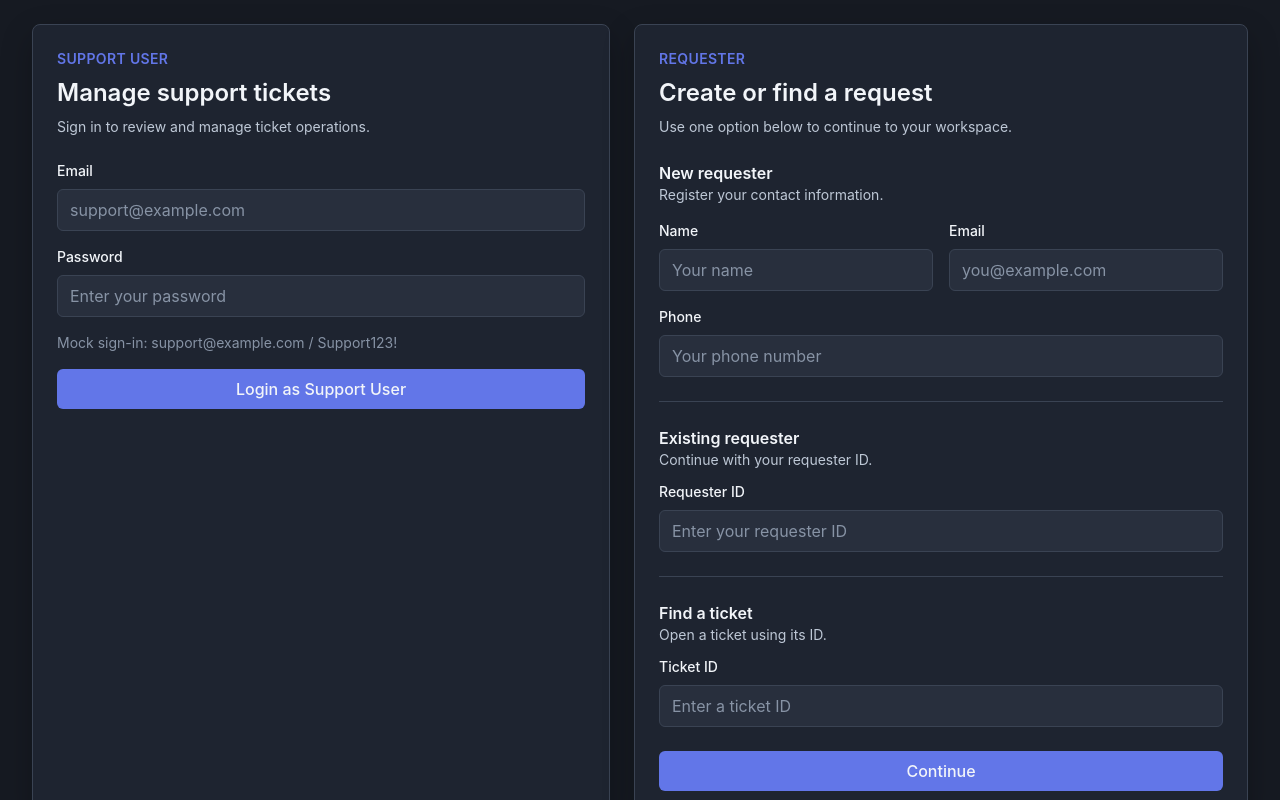
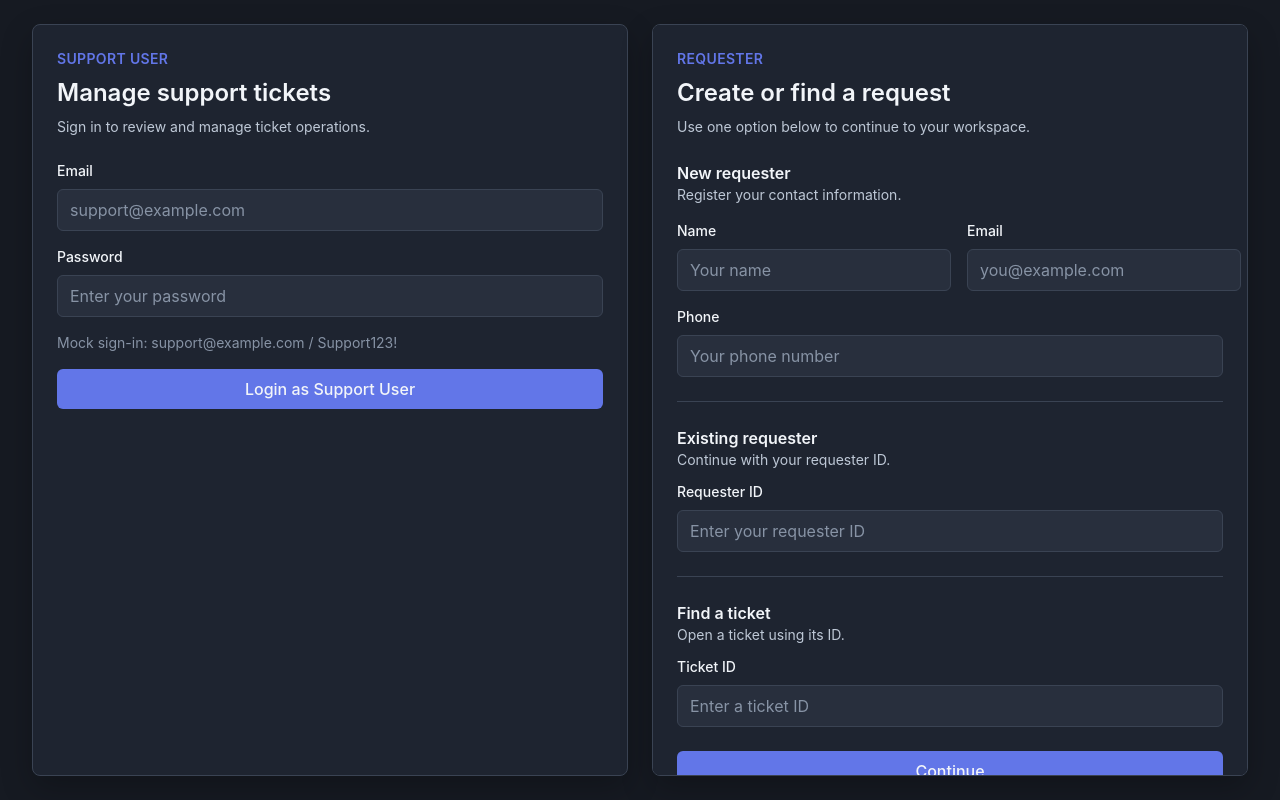
Before and after one commit to G9Mares/frontend, an Angular app: page / in a window 1280 px wide. Built offline with nearby package versions, Linux system fonts and the light colour scheme.

Commit message:
fix: :art: Se quita el scroll en pantalla

```diff
--- a/src/app/features/auth/landing-page/landing-page.html
+++ b/src/app/features/auth/landing-page/landing-page.html
@@ -1,6 +1,6 @@
-<section id="landing-page" class="h-full overflow-y-auto bg-background px-4 py-6 sm:px-6 lg:px-8">
-  <div class="mx-auto flex min-h-full w-full max-w-7xl flex-col justify-center gap-6 lg:flex-row">
-    <article id="support-login-panel" class="flex w-full flex-1 flex-col rounded-card border border-border bg-surface p-6 shadow-floating">
+<section id="landing-page" class="h-full overflow-hidden bg-background px-4 py-6 sm:px-6 lg:px-8">
+  <div class="mx-auto flex h-full min-h-0 w-full max-w-7xl flex-col gap-6 lg:flex-row">
+    <article id="support-login-panel" class="flex min-h-0 w-full flex-1 flex-col overflow-y-auto rounded-card border border-border bg-surface p-6 shadow-floating">
       <div class="flex flex-col gap-2">
         <p class="text-sm font-semibold tracking-wide text-primary">SUPPORT USER</p>
         <h1 id="support-login-title" class="text-2xl font-semibold text-text-primary">Manage support tickets</h1>
@@ -45,7 +45,7 @@
       }
     </article>
 
-    <article id="requester-entry-panel" class="flex w-full flex-1 flex-col rounded-card border border-border bg-surface p-6 shadow-floating">
+    <article id="requester-entry-panel" class="flex min-h-0 w-full flex-1 flex-col overflow-y-auto rounded-card border border-border bg-surface p-6 shadow-floating">
       <div class="flex flex-col gap-2">
         <p class="text-sm font-semibold tracking-wide text-primary">REQUESTER</p>
         <h2 id="requester-entry-title" class="text-2xl font-semibold text-text-primary">Create or find a request</h2>
--- a/src/styles.css
+++ b/src/styles.css
@@ -41,7 +41,9 @@
   }
 
   html,
-  body {
+  body,
+  app-root,
+  #application-shell {
     height: 100%;
     margin: 0;
     overflow: hidden;
```
Also changed, not shown: 2 other files (tests, documents, lock files or other folders).
